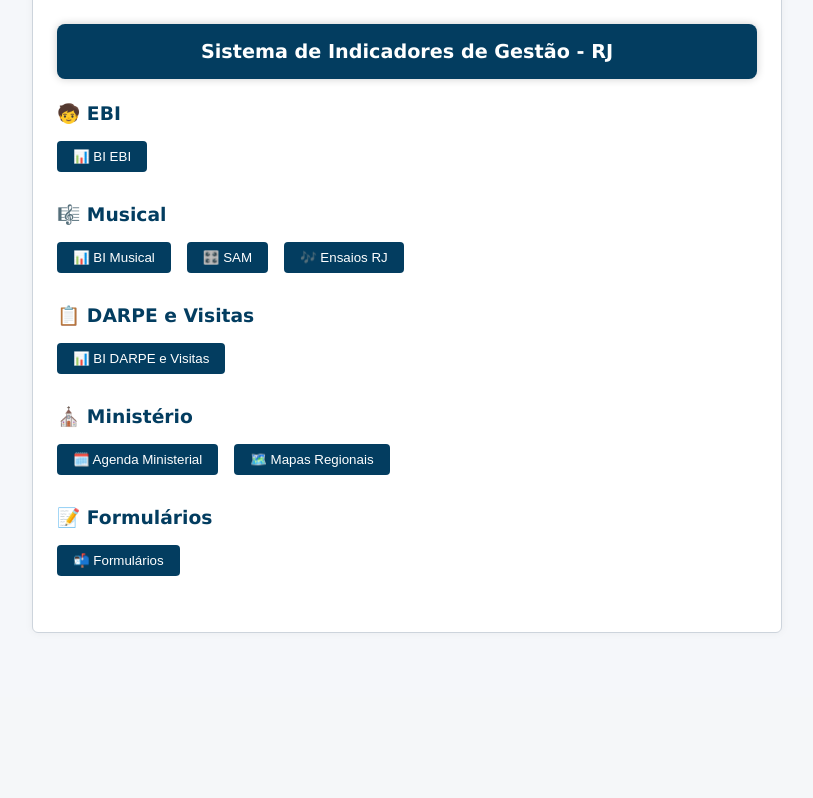
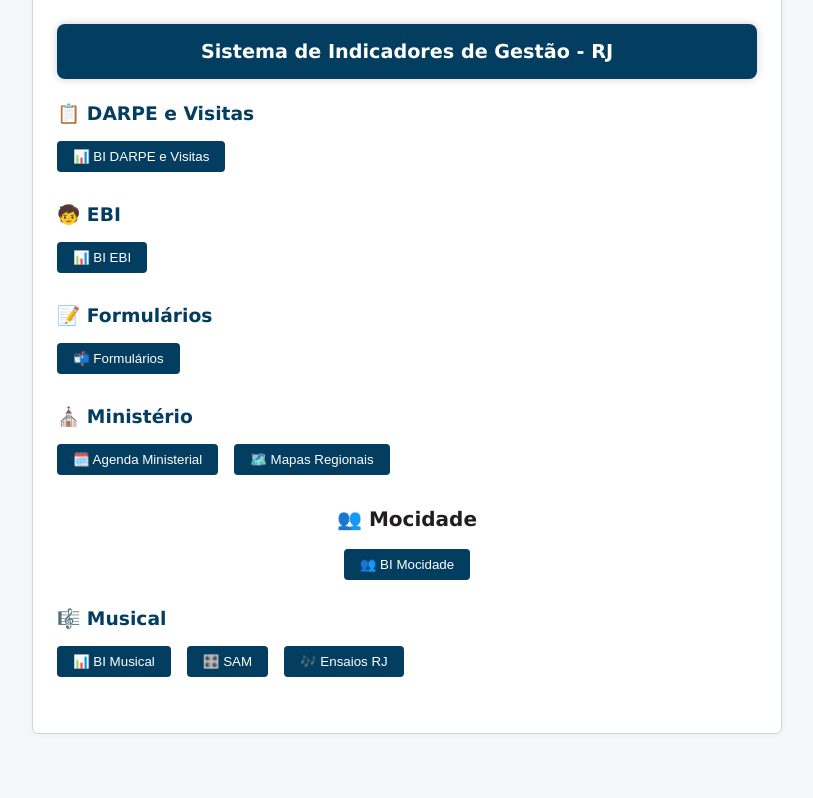
Before and after one commit to joaormbarbosa/GAE-RJ, a Django app: page / in a window 1280 px wide. Shown: the part 188-986 px from the top of the page, without its empty margins (233-1046 px from the left). Before the commit the page ends 821 px from the top, so only its background shows below. Run offline with Django 5.2, Linux system fonts and the light colour scheme.

Commit message:
Atualização do painel da Mocidade

```diff
--- a/estrutura/templates/home.html
+++ b/estrutura/templates/home.html
@@ -18,6 +18,14 @@
     .grade button { margin:0.25rem 0.5rem 0.25rem 0; }
   </style>
 
+  <!-- DARPE e Visitas -->
+  <div class="secao">
+    <h3>📋 DARPE e Visitas</h3>
+    <div class="grade">
+      <a href="{% url 'bi_visitas' %}"><button>📊 BI DARPE e Visitas</button></a>
+    </div>
+  </div>
+
   <!-- EBI -->
   <div class="secao">
     <h3>🧒 EBI</h3>
@@ -26,21 +34,14 @@
     </div>
   </div>
 
-  <!-- Musical -->
+ <!-- Formulários -->
   <div class="secao">
-    <h3>🎼 Musical</h3>
+    <h3>📝 Formulários</h3>
     <div class="grade">
-      <a href="{% url 'bi_musical' %}"><button>📊 BI Musical</button></a>
-      <a href="https://musical.congregacao.org.br/autenticar" target="_blank" rel="noopener noreferrer"><button>🎛️ SAM</button></a>
-      <a href="https://ensaiosccbrj.web.app" target="_blank" rel="noopener noreferrer"><button>🎶 Ensaios RJ</button></a>
-    </div>
-  </div>
-
-  <!-- DARPE e Visitas -->
-  <div class="secao">
-    <h3>📋 DARPE e Visitas</h3>
-    <div class="grade">
-      <a href="{% url 'bi_visitas' %}"><button>📊 BI DARPE e Visitas</button></a>
+      <a href="{% url 'formularios' %}"><button>📬 Formulários</button></a>
+      {% if request.user.is_authenticated %}
+  <a href="{% url 'gestao_formularios' %}"><button>📁 Gestão de Formulários 🔒</button></a>
+      {% endif %}
     </div>
   </div>
 
@@ -62,16 +63,24 @@
     </div>
   </div>
 
-  <!-- Formulários -->
+  <!-- 👥 Mocidade -->
+<div style="margin-top:1.5rem;">
+  <h3 style="margin:0 0 .6rem 0; font-size:1.25rem;">👥 Mocidade</h3>
+  <a href="{% url 'bi_mocidade' %}">
+    <button style="margin:0.5rem;">👥 BI Mocidade</button>
+  </a>
+</div>
+
+ <!-- Musical -->
   <div class="secao">
-    <h3>📝 Formulários</h3>
+    <h3>🎼 Musical</h3>
     <div class="grade">
-      <a href="{% url 'formularios' %}"><button>📬 Formulários</button></a>
-      {% if request.user.is_authenticated %}
-  <a href="{% url 'gestao_formularios' %}"><button>📁 Gestão de Formulários 🔒</button></a>
-      {% endif %}
+      <a href="{% url 'bi_musical' %}"><button>📊 BI Musical</button></a>
+      <a href="https://musical.congregacao.org.br/autenticar" target="_blank" rel="noopener noreferrer"><button>🎛️ SAM</button></a>
+      <a href="https://ensaiosccbrj.web.app" target="_blank" rel="noopener noreferrer"><button>🎶 Ensaios RJ</button></a>
     </div>
   </div>
 
+
 </div>
 {% endblock %}
```
